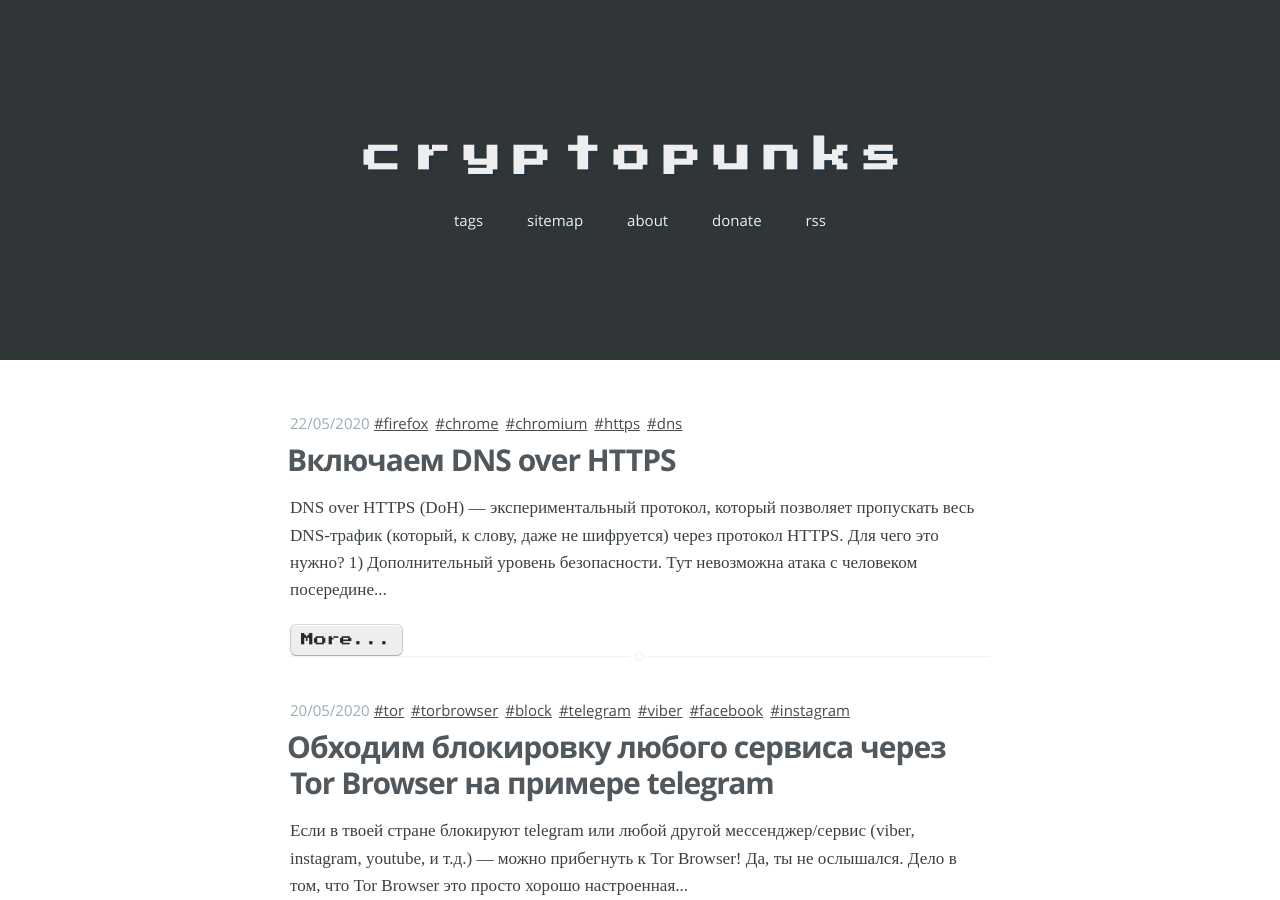
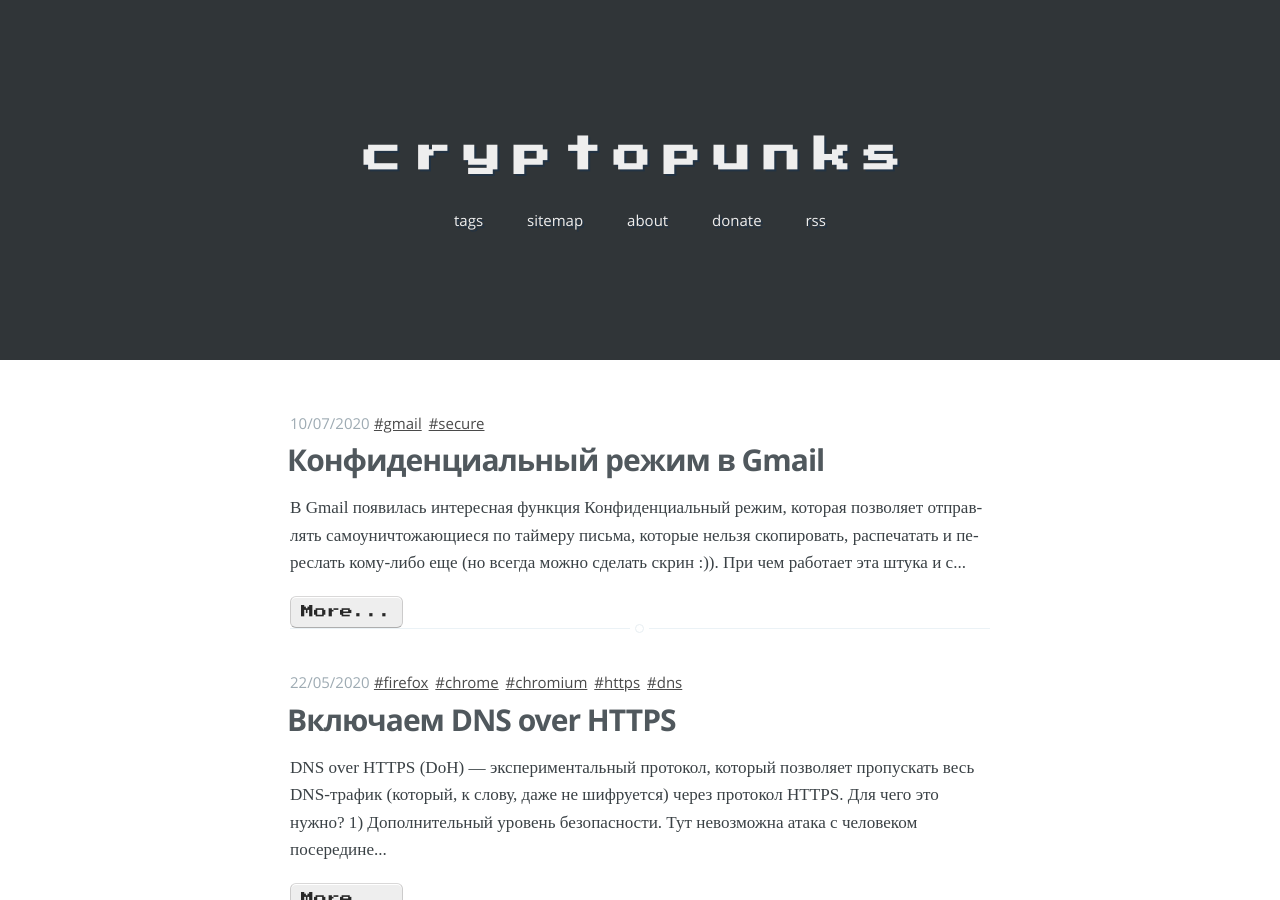
Before and after one commit to cryptopunks/cryptopunks.github.io, a Jekyll site: the page built from index.html, in a window 1280 px wide and 900 px high. Built offline with Jekyll 4.4.1, drawn with Linux system fonts in a browser that asks for light colours; the list of posts is cut into pages by our own code; some of the changed text lies outside the part shown.

Commit message:
new article

```diff
--- a/_posts/2020-05-22-enable-dns-over-https.markdown
+++ b/_posts/2020-05-22-enable-dns-over-https.markdown
@@ -31,6 +31,7 @@ DNS over HTTPS (DoH) — экспериментальный протокол, к
 
 И не забудь перезапустить браузер!
 
+
 Если вдруг таких опций у тебя не оказалось — обнови браузер до последней версии.
 
 ## Мобильные платформы
--- /dev/null
+++ b/_posts/2020-07-10-confidential-mode-in-gmail.markdown
@@ -0,0 +1,22 @@
+---
+layout: post
+title:  "Конфиденциальный режим в Gmail"
+meta_description: "Отправляем в gmail самоуничтожающиеся письма, которые нельзя скопировать, скачивать, распечатывать и переправлять"
+date: 2020-07-10
+tags: gmail secure
+categories: article
+author: "soko1"
+---
+
+В Gmail появилась интересная функция **Конфиденциальный режим**, которая позволяет отправлять самоуничтожающиеся по таймеру письма, которые нельзя скопировать, распечатать и переслать кому-либо еще (но всегда можно сделать скрин :)).
+
+При чем работает эта штука и с другими почтовыми сервисами. В случае если ты отправляешь письмо из gmail например на yandex.ru, то человеку придет ссылка, при клике на которую откроется окно с confidential-mail.google.com и можно будет прочитать письмо. При чем даже не обязательно иметь аккаунт Google, чтобы прочитать письмо.
+
+Отправить такое письмо можно ткнув на часики в окне написания сообщения:
+
+<img src="/uploads/conf_mode_gmail.png" />
+
+Далее можно задать сроки доступа и подтверждение по СМС на случай, если ты не уверен, что почта по прежнему принадлежит ему, или не уверен что его почту не читает кто либо еще.
+
+Важно пользоваться этой функцией разумно!  Невозможность переотправить/скопировать/показать содержимое другим - это не более чем защита от дурака, чтобы человек случайно этого не сделал. <br>
+Ну и главная фишка, пожалуй, - самоуничтожение по таймеру.
```
Also changed, not shown: uploads/conf_mode_gmail.png (added).
